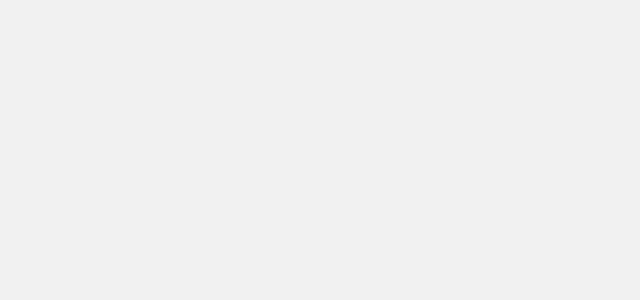
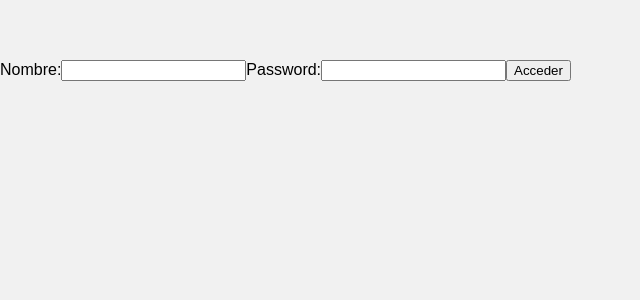
Before and after one commit to alvaroHernandez/pre-agendamiento, a React (Create React App) app: page /login in a window 1280 px wide. Shown: the top 300 px of the page, without its empty margins (0-640 px from the left). Built offline with nearby package versions, Linux system fonts and the light colour scheme.

Commit message:
[Alvaro] Add Login Component to use /login backend service to obtaining jwt token

```diff
--- /dev/null
+++ b/src/components/Login/Login.js
@@ -0,0 +1,61 @@
+import React, {useState} from 'react'
+import {useHistory} from 'react-router-dom';
+
+const Login = () => {
+    const [username, setUsername] = useState('');
+    const [password, setPassword] = useState('');
+
+    const [error, setError] = useState('');
+
+    const history = useHistory();
+
+    const handleLogin = (event) => {
+        event.preventDefault();
+        fetch("https://dev-pre-agendamiento.azure-api.net/Login/",
+            {
+                method: 'POST',
+                headers: {
+                    'Accept': 'application/json',
+                    'Content-Type': 'application/json'
+                },
+                body: JSON.stringify(
+                    {	name: username,
+                        password: password
+                    })
+            })
+            .then((response) => {
+                if(response.ok){
+                    response.json().then((body)=>{
+                        setError('')
+                        localStorage.setItem('access_token', body.token);
+                        history.push("/");
+                    })
+                }else{
+                    if(response.status === 401){
+                        setError('Nombre y Password incorrecto')
+                    }else{
+                        setError('Servicio no disponible');
+                        return Promise.reject(new Error("Error en el servicio de autenticación"))
+                    }
+                }
+            })
+            .catch((error) => {
+                console.error(error);
+            })
+    };
+
+    return (<form onSubmit={handleLogin}>
+        <label>
+            Nombre:
+            <input onChange={(e)=>setUsername(e.target.value)} type="text" name="username"/>
+        </label>
+        <label>
+            Password:
+            <input onChange={(e)=>setPassword(e.target.value)} type="password" name="password"/>
+        </label>
+        <input type="submit" value="Acceder"/>
+        <span>{error}</span>
+    </form>)
+}
+
+export default Login;
--- a/src/components/Routes/Routes.js
+++ b/src/components/Routes/Routes.js
@@ -2,6 +2,7 @@ import React from 'react';
 import { Switch, Route } from 'react-router-dom';
 import Home from '../Home/Home';
 import Centers from '../Centers/Centers';
+import Login from '../Login/Login';
 import SamplePage from "../../example/SamplePage/SamplePage";
 import Availability from '../Availability/Availability';
 import TableAvailability from '../TableAvailability/TableAvailability';
@@ -11,6 +12,7 @@ export default function Routes() {
         <Switch>
             <Route path="/" exact component={Home} />
             <Route path="/centros" component={Centers} />
+            <Route path="/login" component={Login} />
             <Route path="/medias" component={SamplePage} />
             <Route path="/disponibilidad" component={Availability} />
             <Route path="/tabladisponibilidad" component={TableAvailability} />
```
